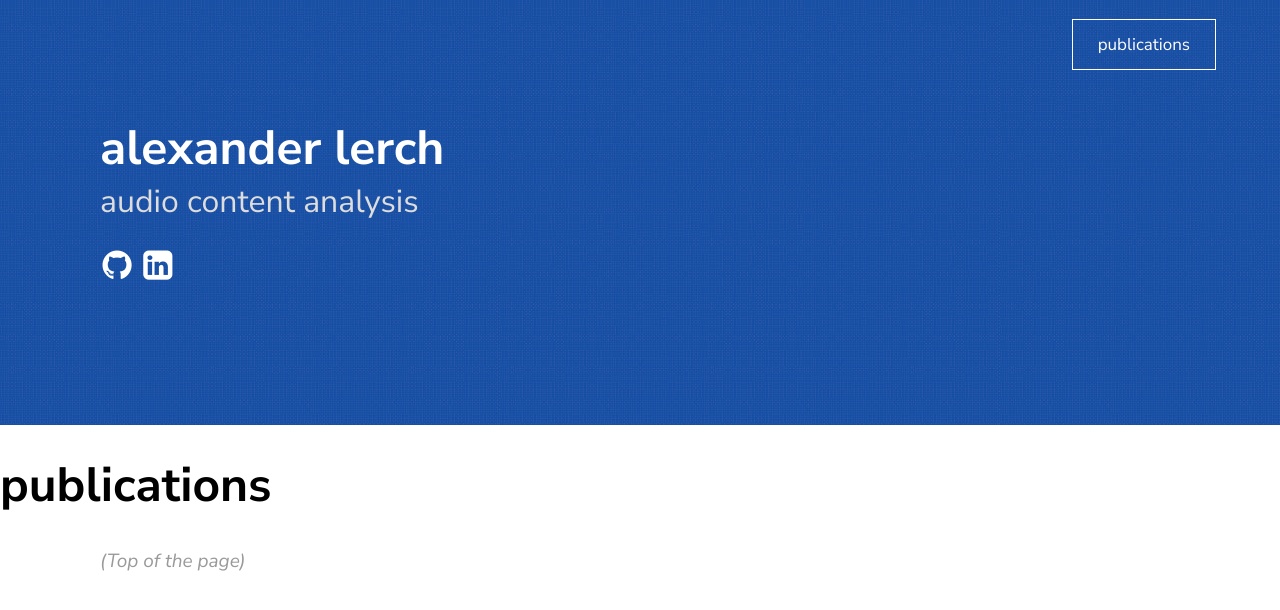
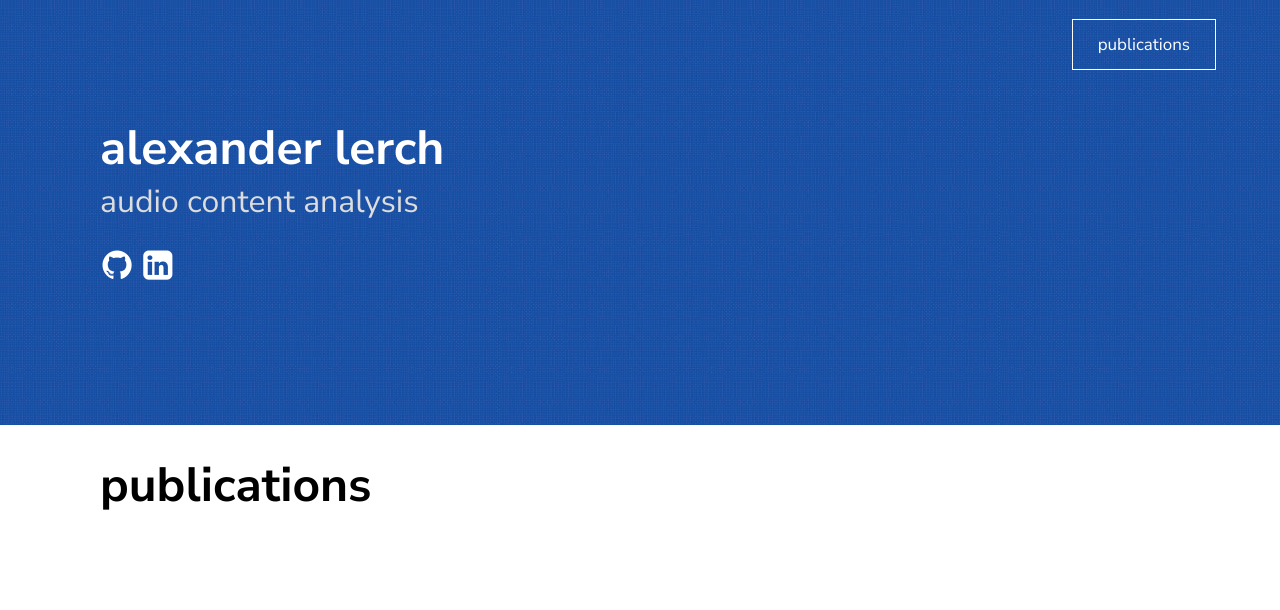
Before and after one commit to alexanderlerch/alexanderlerch.github.io, a Jekyll site: the page built from publications.md, in a window 1280 px wide. Shown: the top 610 px of the page. Built offline with Jekyll 4.4.1, drawn with Linux system fonts in a browser that asks for light colours; nearby versions of some CDN libraries.

Commit message:
next try

```diff
--- a/_layouts/bib.html
+++ b/_layouts/bib.html
@@ -43,11 +43,10 @@
 	</header>
 	<main>
 		<div id="bibtex_errors"></div>
-		<h1>publications</h1>
 		<div class="container">
+			<h1>publications</h1>
 			<div class="bibtex_structure">
 			  <div class="group date" extra="DESC number">
-				  <a href="#top" style="display: inline"><em>(Top of the page)</em></a>
 				  <div style="padding-bottom:10px;"></div>
 				  <div class="sort journal" extra="DESC string">
 					<div class="templates"></div>
@@ -60,7 +59,7 @@
 			  <div class="if bibtex_template" style="display: none;">
 				<ul> <li>
 				  <span class="if title">
-					<span class="if url"><span class="url"></span><a class="bibtexVar" href="+URL+" extra="URL"><span style="text-decoration: underline;" class="title"></span>
+					<span class="if url"><a class="bibtexVar" href="+URL+" extra="URL"><span style="text-decoration: underline;" class="title"></span></a>
 					<span class="if !url"><span class="title"></span>,
 				  </span>
 				  <div class="if author">
@@ -77,8 +76,8 @@
 					<span class="if journal number">(<span class="number"></span>),</span>
 					<span class="if pages"> pages <span class="pages"></span>,</span>
 					<span class="if month"><span class="month"></span>,</span>
-					<span class="if year"><span class="year"></span>.</span>
-					<span class="if date"><span class="year"></span>.</span>
+					<!-- <span class="if year"><span class="year"></span>.</span>
+					<span class="if date"><span class="year"></span>.</span> -->
 				  </div>
 				</li></ul>
 			  </div>
```
